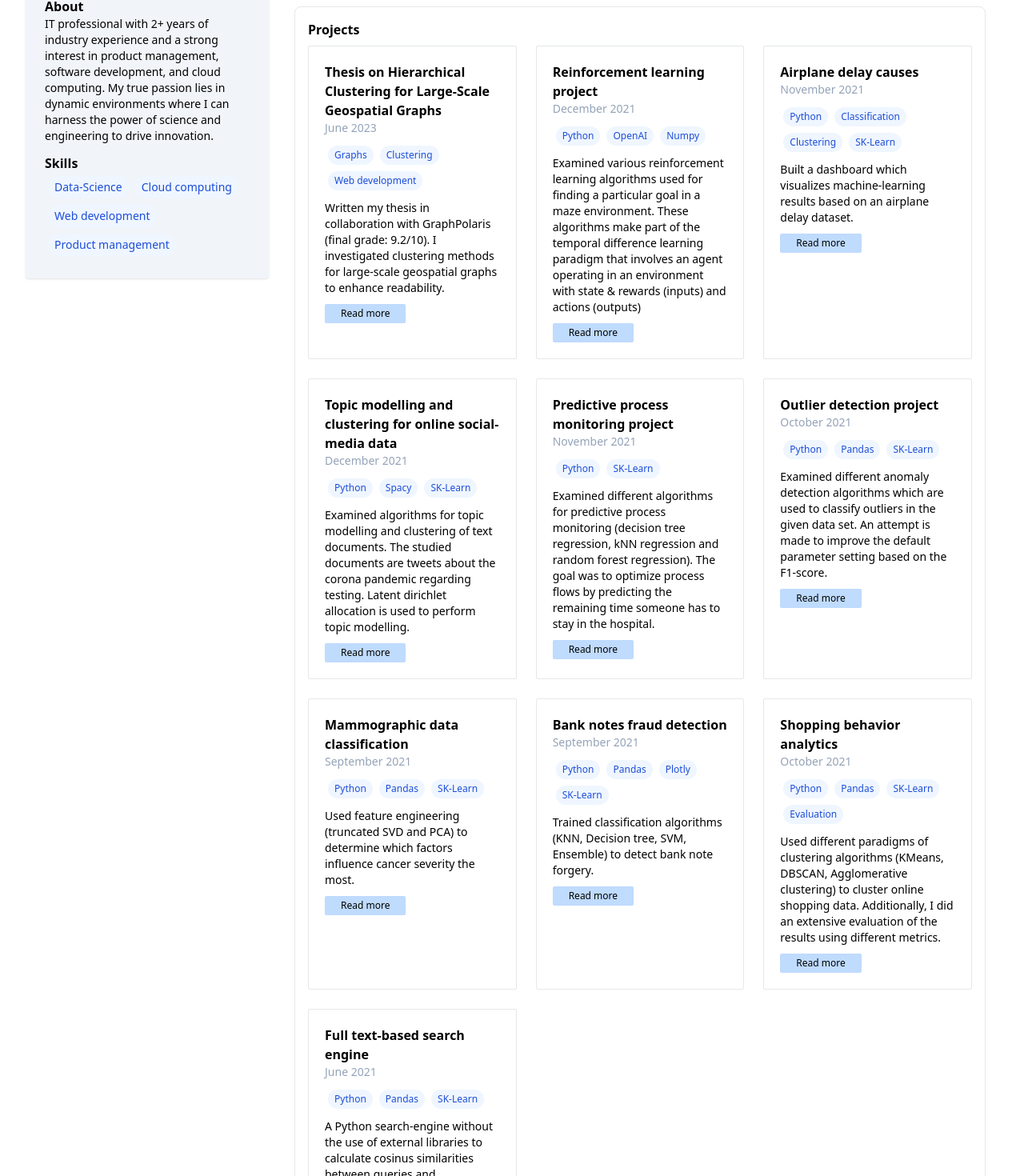
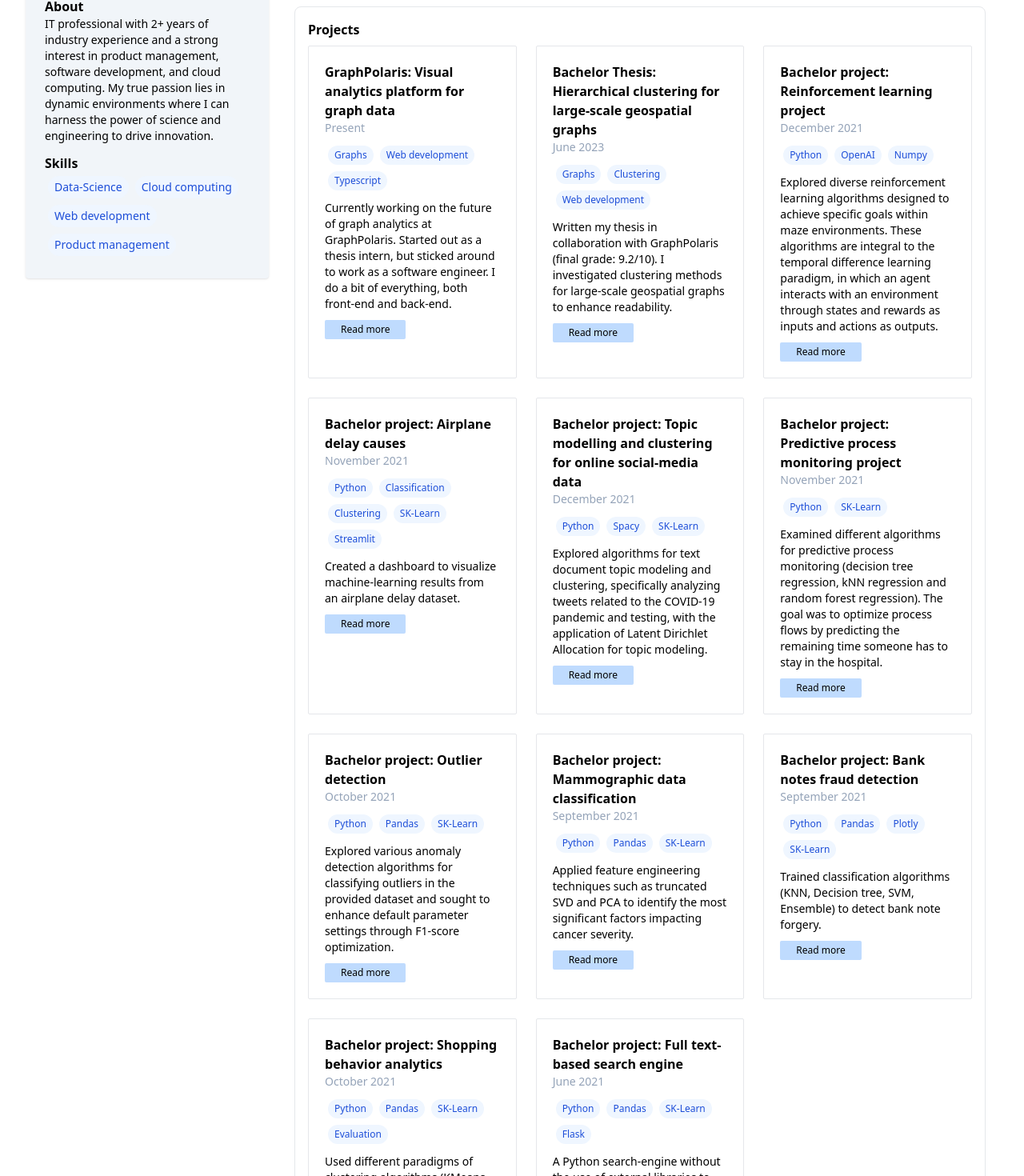
Before and after one commit to sjoerdvink99/portfolio, a React (Create React App) app: page / in a window 1280 px wide. Shown: the part 352-1822 px from the top of the page at 80% size. Built offline with nearby package versions, Linux system fonts and the light colour scheme.

Commit message:
improved text projects

```diff
--- a/src/projectInfo.js
+++ b/src/projectInfo.js
@@ -1,6 +1,14 @@
 export const projectInfo = [
   {
-    name: "Thesis on Hierarchical Clustering for Large-Scale Geospatial Graphs",
+    name: "GraphPolaris: Visual analytics platform for graph data",
+    date: "Present",
+    link: "https://graphpolaris.com",
+    skills: ["Graphs", "Web development", "Typescript"],
+    description:
+      "Currently working on the future of graph analytics at GraphPolaris. Started out as a thesis intern, but sticked around to work as a software engineer. I do a bit of everything, both front-end and back-end.",
+  },
+  {
+    name: "Bachelor Thesis: Hierarchical clustering for large-scale geospatial graphs",
     date: "June 2023",
     link: "https://osf.io/hbpx8/",
     skills: ["Graphs", "Clustering", "Web development"],
@@ -8,31 +16,31 @@ export const projectInfo = [
       "Written my thesis in collaboration with GraphPolaris (final grade: 9.2/10). I investigated clustering methods for large-scale geospatial graphs to enhance readability.",
   },
   {
-    name: "Reinforcement learning project",
+    name: "Bachelor project: Reinforcement learning project",
     date: "December 2021",
     link: "https://github.com/sjoerdvink99/apml_reinforcement_learning/blob/main/Assignment_4_for_APML2022.pdf",
     skills: ["Python", "OpenAI", "Numpy"],
     description:
-      "Examined various reinforcement learning algorithms used for finding a particular goal in a maze environment. These algorithms make part of the temporal difference learning paradigm that involves an agent operating in an environment with state & rewards (inputs) and actions (outputs)",
+      "Explored diverse reinforcement learning algorithms designed to achieve specific goals within maze environments. These algorithms are integral to the temporal difference learning paradigm, in which an agent interacts with an environment through states and rewards as inputs and actions as outputs.",
   },
   {
-    name: "Airplane delay causes",
+    name: "Bachelor project: Airplane delay causes",
     date: "November 2021",
     link: "https://github.com/sjoerdvink99/airplane-delay-causes",
-    skills: ["Python", "Classification", "Clustering", "SK-Learn"],
+    skills: ["Python", "Classification", "Clustering", "SK-Learn", "Streamlit"],
     description:
-      "Built a dashboard which visualizes machine-learning results based on an airplane delay dataset.",
+      "Created a dashboard to visualize machine-learning results from an airplane delay dataset.",
   },
   {
-    name: "Topic modelling and clustering for online social-media data",
+    name: "Bachelor project: Topic modelling and clustering for online social-media data",
     date: "December 2021",
     link: "https://github.com/sjoerdvink99/apml_topic_mod_clus/blob/main/A3_paper.pdf",
     skills: ["Python", "Spacy", "SK-Learn"],
     description:
-      "Examined algorithms for topic modelling and clustering of text documents. The studied documents are tweets about the corona pandemic regarding testing. Latent dirichlet allocation is used to perform topic modelling.",
+      "Explored algorithms for text document topic modeling and clustering, specifically analyzing tweets related to the COVID-19 pandemic and testing, with the application of Latent Dirichlet Allocation for topic modeling.",
   },
   {
-    name: "Predictive process monitoring project",
+    name: "Bachelor project: Predictive process monitoring project",
     date: "November 2021",
     link: "https://github.com/sjoerdvink99/apml_pred_process_monitoring/blob/main/Assignment_2_for_APML2022.pdf",
     skills: ["Python", "SK-Learn"],
@@ -40,23 +48,23 @@ export const projectInfo = [
       "Examined different algorithms for predictive process monitoring (decision tree regression, kNN regression and random forest regression). The goal was to optimize process flows by predicting the remaining time someone has to stay in the hospital.",
   },
   {
-    name: "Outlier detection project",
+    name: "Bachelor project: Outlier detection",
     date: "October 2021",
     link: "https://github.com/sjoerdvink99/apml_anomaly_detection/blob/main/Report_Template_for_APML2022_UU.pdf",
     skills: ["Python", "Pandas", "SK-Learn"],
     description:
-      "Examined different anomaly detection algorithms which are used to classify outliers in the given data set. An attempt is made to improve the default parameter setting based on the F1-score.",
+      "Explored various anomaly detection algorithms for classifying outliers in the provided dataset and sought to enhance default parameter settings through F1-score optimization.",
   },
   {
-    name: "Mammographic data classification",
+    name: "Bachelor project: Mammographic data classification",
     date: "September 2021",
     link: "https://github.com/sjoerdvink99/data_analytics_mammographic/blob/main/PA1.ipynb",
     skills: ["Python", "Pandas", "SK-Learn"],
     description:
-      "Used feature engineering (truncated SVD and PCA) to determine which factors influence cancer severity the most.",
+      "Applied feature engineering techniques such as truncated SVD and PCA to identify the most significant factors impacting cancer severity.",
   },
   {
-    name: "Bank notes fraud detection",
+    name: "Bachelor project: Bank notes fraud detection",
     date: "September 2021",
     link: "https://github.com/sjoerdvink99/data_analytics_banknotes/blob/main/PA3.ipynb",
     skills: ["Python", "Pandas", "Plotly", "SK-Learn"],
@@ -64,19 +72,19 @@ export const projectInfo = [
       "Trained classification algorithms (KNN, Decision tree, SVM, Ensemble) to detect bank note forgery.",
   },
   {
-    name: "Shopping behavior analytics",
+    name: "Bachelor project: Shopping behavior analytics",
     date: "October 2021",
     link: "https://github.com/sjoerdvink99/data_analytics_shopping_behavior/blob/main/PA2.ipynb",
     skills: ["Python", "Pandas", "SK-Learn", "Evaluation"],
     description:
-      "Used different paradigms of clustering algorithms (KMeans, DBSCAN, Agglomerative clustering) to cluster online shopping data. Additionally, I did an extensive evaluation of the results using different metrics.",
+      "Used different paradigms of clustering algorithms (KMeans, DBSCAN, Agglomerative clustering) to cluster online shopping data.",
   },
   {
-    name: "Full text-based search engine",
+    name: "Bachelor project: Full text-based search engine",
     date: "June 2021",
     link: "https://github.com/sjoerdvink99/python-searchengine",
-    skills: ["Python", "Pandas", "SK-Learn"],
+    skills: ["Python", "Pandas", "SK-Learn", "Flask"],
     description:
-      "A Python search-engine without the use of external libraries to calculate cosinus similarities between queries and documents. The code is primarily written in Dutch, but can be used for other languages. The most important thing is that the documents that you want to search through are in a .txt file. Flask is used for the GUI.",
+      "A Python search-engine without the use of external libraries to calculate cosinus similarities between queries and documents.",
   },
 ];
```
